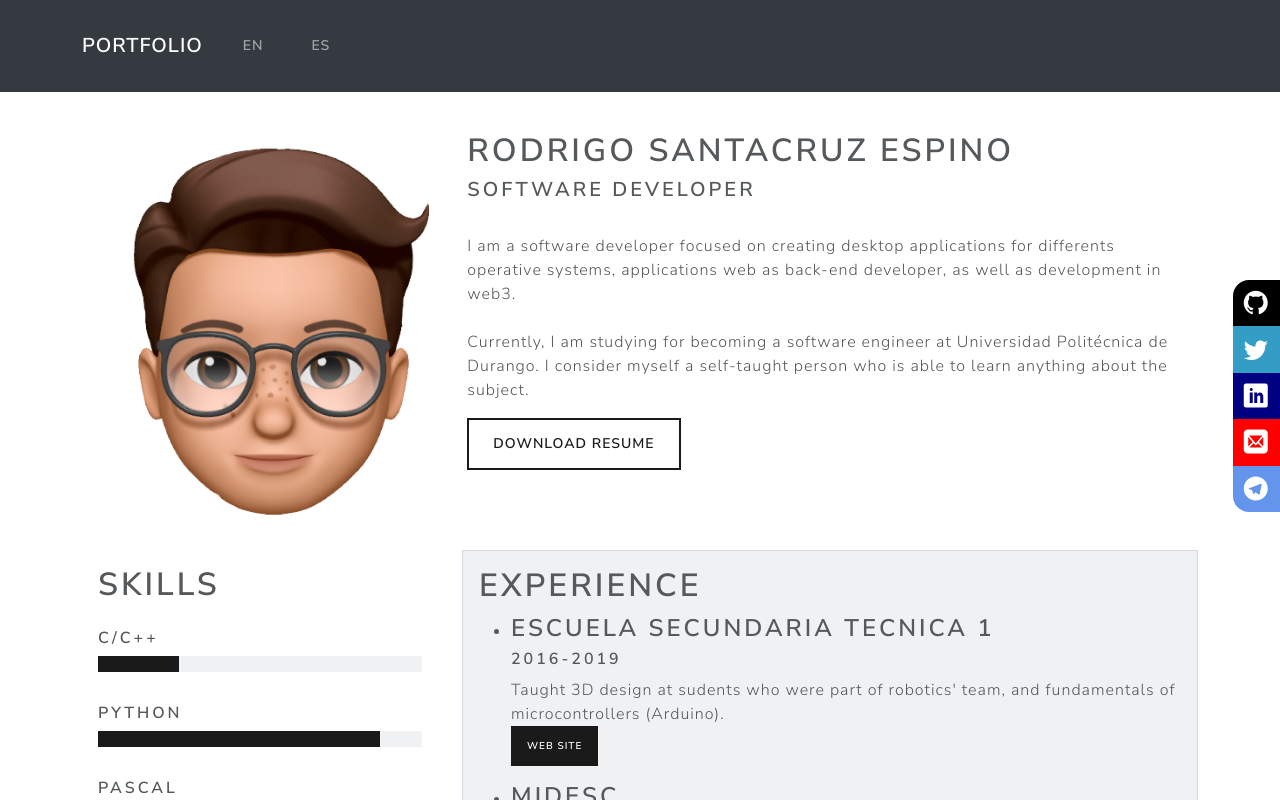
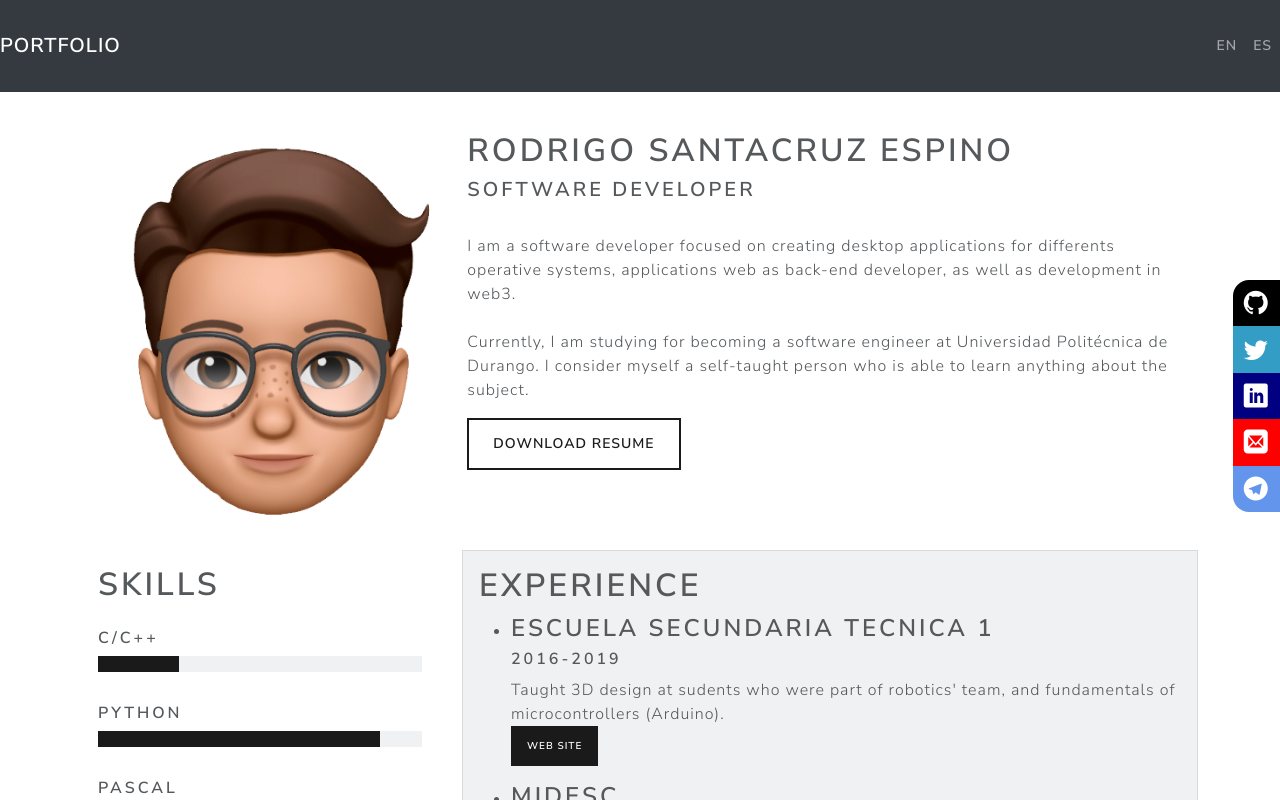
Before and after one commit to rodrigo-espino/portafolio, a Next.js app: page /en in a window 1280 px wide. Shown: the top 800 px of the page. Built offline with nearby package versions, Linux system fonts and the light colour scheme.

Commit message:
Navbar Correction

```diff
--- a/components/Layout.js
+++ b/components/Layout.js
@@ -8,6 +8,7 @@ const Layout = ({ children }) => (
       <Head>
         <title>Portafolio - Rodrigo</title>
         <link rel="shortcut icon" href="/imagen.ico" />
+        <link href="https://cdn.jsdelivr.net/npm/bootstrap@5.0.0-beta2/dist/css/bootstrap.min.css" rel="stylesheet" integrity="sha384-BmbxuPwQa2lc/FVzBcNJ7UAyJxM6wuqIj61tLrc4wSX0szH/Ev+nYRRuWlolflfl" crossorigin="anonymous"></link>
       </Head>
     <Navbar></Navbar>
     <div className="social-bar">
@@ -19,7 +20,7 @@ const Layout = ({ children }) => (
 	</div>
     <main className="container py-4">
         {children}
-
+        <script src="https://cdn.jsdelivr.net/npm/bootstrap@5.0.0-beta2/dist/js/bootstrap.bundle.min.js" integrity="sha384-b5kHyXgcpbZJO/tY9Ul7kGkf1S0CWuKcCD38l8YkeH8z8QjE0GmW1gYU5S9FOnJ0" crossorigin="anonymous"></script>
     </main>
 
 
--- a/components/Navbar.js
+++ b/components/Navbar.js
@@ -1,44 +1,37 @@
 import Link from "next/link";
 const Navbar = () => (
   <header>
-    <nav className="navbar navbar-expand-lg navbar-dark bg-dark">
-      <div className="container">
-
-          <a className="navbar-brand">Portfolio</a>
 
 
+        <nav class="navbar navbar-expand-sm navbar-dark bg-dark">
+        <a class="navbar-brand" href="/en">Portfolio</a>
             <button
-          className="navbar-toggler"
+            	class="navbar-toggler"
             	type="button"
-          data-toggle="collapse"
-          data-target="#navbarNavAltMarkup"
-          aria-controls="navbarNavAltMarkup"
+            	data-bs-toggle="collapse"
+            	data-bs-target="#toggleMobileMenu"
+            	aria-controls="toggleMobileMenu"
             	aria-expanded="false"
             	aria-label="Toggle navigation"
             >
-          <span className="navbar-toggler-icon"></span>
+            <span class="navbar-toggler-icon"></span>
             </button>
+            <div class="collapse navbar-collapse" id="toggleMobileMenu">
 
-        <div className="collapse navbar-collapse" id="navbarNavAltMarkup">
-          <div className="navbar-nav ml-auto">
-            <ul className= "navbar-nav ml-auto">
-              <li className="nav-item active">
-                <Link href="en">
-                <a className="nav-link" >EN</a>
-                </Link>
+                <ul class="navbar-nav ms-auto text-center">
+                    <li>
+                        <a class="nav-link" href="/en">EN</a>
                     </li>
-              <li className="nav-item active">
-                <Link href="/">
-                <a className="nav-link " >ES</a>
-                </Link>
+                    <li>
+                        <a class="nav-link" href="/">ES</a>
                     </li>
 
                 </ul>
 
-          </div>
-        </div>
+
             </div>
         </nav>
+
   </header>
 );
 
--- a/components/css/style.css
+++ b/components/css/style.css
@@ -3,3 +3,7 @@ max-width: 100%;
 height: auto;
 margin-left: 0%;
 }
+
+.hidden {
+    display: none;
+}
```
Lines whose indentation alone changed are shown as unchanged.
